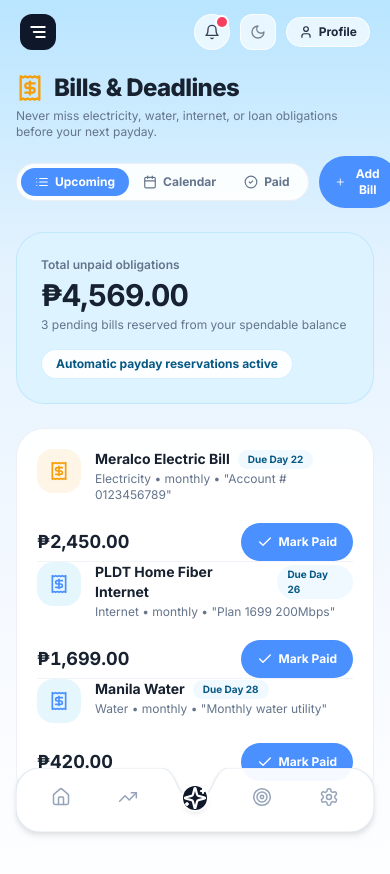
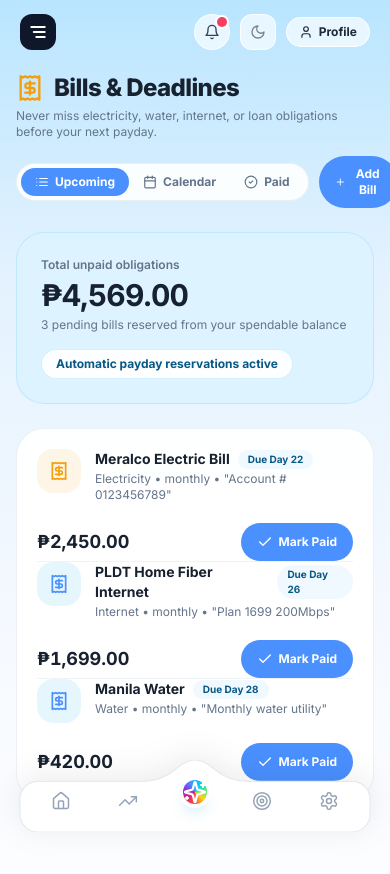
Before and after one commit to gwada0409/paywise, a Next.js app: page /bills in a window 390 px wide. Shown: the top 874 px of the page. Built offline with nearby package versions, Linux system fonts and the light colour scheme.

Commit message:
feat(ui): redesign bottom dock with upward mountain arch silhouette for center button

```diff
--- a/src/components/layout/AppShell.tsx
+++ b/src/components/layout/AppShell.tsx
@@ -22,7 +22,7 @@
       <DesktopSidebar />
 
       {/* Main Content Area */}
-      <div className="flex-1 flex flex-col md:pl-64 min-w-0 pb-28 md:pb-10">
+      <div className="flex-1 flex flex-col md:pl-64 min-w-0 pb-36 md:pb-10">
         {/* Mobile Header (unless AI page has its own top header) */}
         {!isAIPage && <MobileHeader />}
 
--- a/src/components/layout/MobileBottomNavigation.tsx
+++ b/src/components/layout/MobileBottomNavigation.tsx
@@ -23,33 +23,34 @@
 
   return (
     <nav className="fixed bottom-3 left-4 right-4 z-40 block md:hidden max-w-md mx-auto select-none touch-manipulation">
-      {/* Container with relative positioning for the reverse drop notch SVG & buttons */}
-      <div className="relative h-16 w-full">
-        {/* Sculpted Reverse Drop Notch SVG Dock Background */}
+      {/* Container with relative positioning for the mountain SVG & buttons */}
+      <div className="relative h-[72px] w-full">
+        {/* Sculpted Mountain Arch SVG Dock Background */}
         <svg
-          className="absolute inset-0 w-full h-full pointer-events-none drop-shadow-md dark:drop-shadow-[0_12px_24px_rgba(0,0,0,0.6)]"
-          viewBox="0 0 360 64"
+          className="absolute inset-0 w-full h-full pointer-events-none drop-shadow-[0_-4px_16px_rgba(0,0,0,0.08)] dark:drop-shadow-[0_-6px_24px_rgba(0,0,0,0.55)]"
+          viewBox="0 0 360 74"
           preserveAspectRatio="none"
+          fill="none"
         >
-          {/* Reverse drop notch path: smooth concave cradle centered at X=180 */}
+          {/* Mountain contour path: flat wings at Y=22, smoothly arching UP to mountain peak at (180, 0) */}
           <path
-            d="M 24 0 L 146 0 C 155 0 159 10 164 21 C 171 33 189 33 196 21 C 201 10 205 0 214 0 L 336 0 A 24 24 0 0 1 360 24 L 360 40 A 24 24 0 0 1 336 64 L 24 64 A 24 24 0 0 1 0 40 L 0 24 A 24 24 0 0 1 24 0 Z"
-            className="fill-white/95 dark:fill-slate-900/95 stroke-slate-200/90 dark:stroke-slate-800 stroke-[1.2]"
+            d="M 22 22 L 126 22 C 142 22 152 17 161 9 C 169 2 175 0 180 0 C 185 0 191 2 199 9 C 208 17 218 22 234 22 L 338 22 A 18 18 0 0 1 356 40 L 356 56 A 18 18 0 0 1 338 74 L 22 74 A 18 18 0 0 1 4 56 L 4 40 A 18 18 0 0 1 22 22 Z"
+            className="fill-white dark:fill-slate-900 stroke-slate-200/90 dark:stroke-slate-800 stroke-[1.2]"
           />
         </svg>
 
-        {/* 5-Item Navigation Grid */}
-        <div className="relative h-full flex items-center justify-between px-3">
+        {/* 5-Item Navigation Grid: Side items aligned in the baseline dock */}
+        <div className="relative h-full flex items-center justify-between px-3 pt-4">
           {/* 1. Home */}
           <Link
             href="/dashboard"
             prefetch={true}
             onClick={(e) => handleNav(e, "/dashboard")}
             aria-label="Dashboard"
-            className={`flex-1 flex flex-col items-center justify-center min-h-[52px] touch-manipulation cursor-pointer select-none active:opacity-60 transition-opacity ${
+            className={`flex-1 flex flex-col items-center justify-center min-h-[48px] touch-manipulation cursor-pointer select-none active:opacity-60 transition-opacity ${
               pathname === "/dashboard"
                 ? "text-[#4A90FF] font-bold"
-                : "text-slate-400 dark:text-slate-500"
+                : "text-slate-400 dark:text-slate-400"
             }`}
           >
             <div className="flex flex-col items-center gap-0.5">
@@ -68,10 +69,10 @@
             prefetch={true}
             onClick={(e) => handleNav(e, "/reports")}
             aria-label="Reports"
-            className={`flex-1 flex flex-col items-center justify-center min-h-[52px] touch-manipulation cursor-pointer select-none active:opacity-60 transition-opacity ${
+            className={`flex-1 flex flex-col items-center justify-center min-h-[48px] touch-manipulation cursor-pointer select-none active:opacity-60 transition-opacity ${
               pathname === "/reports"
                 ? "text-[#4A90FF] font-bold"
-                : "text-slate-400 dark:text-slate-500"
+                : "text-slate-400 dark:text-slate-400"
             }`}
           >
             <div className="flex flex-col items-center gap-0.5">
@@ -84,19 +85,19 @@
             </div>
           </Link>
 
-          {/* 3. Center AI Button: Nestled into the Reverse Drop Notch Cradle */}
+          {/* 3. Center AI Button: Crowned atop the Mountain Arch */}
           <div className="flex-1 flex items-center justify-center relative">
             <Link
               href="/ai"
               prefetch={true}
               onClick={(e) => handleNav(e, "/ai")}
               aria-label="PayWise AI Assistant"
-              className="absolute -top-3.5 flex items-center justify-center touch-manipulation cursor-pointer select-none active:opacity-75 transition-opacity"
+              className="absolute -top-6 flex items-center justify-center touch-manipulation cursor-pointer select-none active:opacity-80 transition-opacity"
             >
-              <div className="relative flex h-13 w-13 items-center justify-center rounded-full bg-slate-900 dark:bg-white text-white dark:text-slate-900 shadow-md ring-2 ring-white/90 dark:ring-slate-900">
-                <Sparkles className="h-6 w-6 stroke-[2.2px]" />
+              <div className="relative flex h-13 w-13 items-center justify-center rounded-full bg-ai-rainbow shadow-lg shadow-sky-500/25 ring-4 ring-white dark:ring-slate-900">
+                <Sparkles className="h-6 w-6 text-white stroke-[2.2px] drop-shadow-xs" />
                 {pathname === "/ai" && (
-                  <span className="absolute -bottom-1 h-1.5 w-1.5 rounded-full bg-[#4A90FF] ring-2 ring-white dark:ring-slate-900" />
+                  <span className="absolute -bottom-1 h-1.5 w-1.5 rounded-full bg-white ring-2 ring-sky-500" />
                 )}
               </div>
             </Link>
@@ -108,10 +109,10 @@
             prefetch={true}
             onClick={(e) => handleNav(e, "/savings")}
             aria-label="Savings Goals"
-            className={`flex-1 flex flex-col items-center justify-center min-h-[52px] touch-manipulation cursor-pointer select-none active:opacity-60 transition-opacity ${
+            className={`flex-1 flex flex-col items-center justify-center min-h-[48px] touch-manipulation cursor-pointer select-none active:opacity-60 transition-opacity ${
               pathname === "/savings"
                 ? "text-[#4A90FF] font-bold"
-                : "text-slate-400 dark:text-slate-500"
+                : "text-slate-400 dark:text-slate-400"
             }`}
           >
             <div className="flex flex-col items-center gap-0.5">
@@ -130,10 +131,10 @@
             prefetch={true}
             onClick={(e) => handleNav(e, "/settings")}
             aria-label="Settings"
-            className={`flex-1 flex flex-col items-center justify-center min-h-[52px] touch-manipulation cursor-pointer select-none active:opacity-60 transition-opacity ${
+            className={`flex-1 flex flex-col items-center justify-center min-h-[48px] touch-manipulation cursor-pointer select-none active:opacity-60 transition-opacity ${
               pathname === "/settings"
                 ? "text-[#4A90FF] font-bold"
-                : "text-slate-400 dark:text-slate-500"
+                : "text-slate-400 dark:text-slate-400"
             }`}
           >
             <div className="flex flex-col items-center gap-0.5">
```
